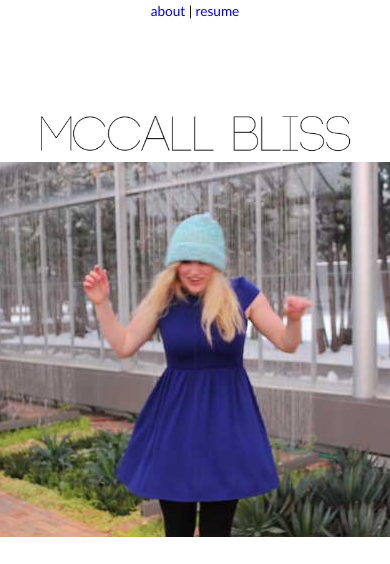
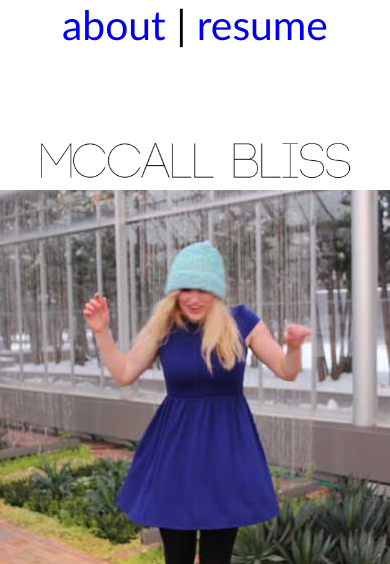
Before and after one commit to mbliss04/mbliss04.github.com, a PHP site: page / in a window 390 px wide; the page is wider, and only the part inside the window is pictured. Shown: the top 564 px of that part. Run offline with PHP 8.4, Linux system fonts and the light colour scheme.

Commit message:
Test mobile nav font size

```diff
--- a/stylesheets/mobile.css
+++ b/stylesheets/mobile.css
@@ -41,7 +41,7 @@ nav {
 	text-align:center;
 	margin-top:15px;
 	display:block;
-	font-size:300%:
+	font-size:300%;
 }
 
 nav a:hover {
```
